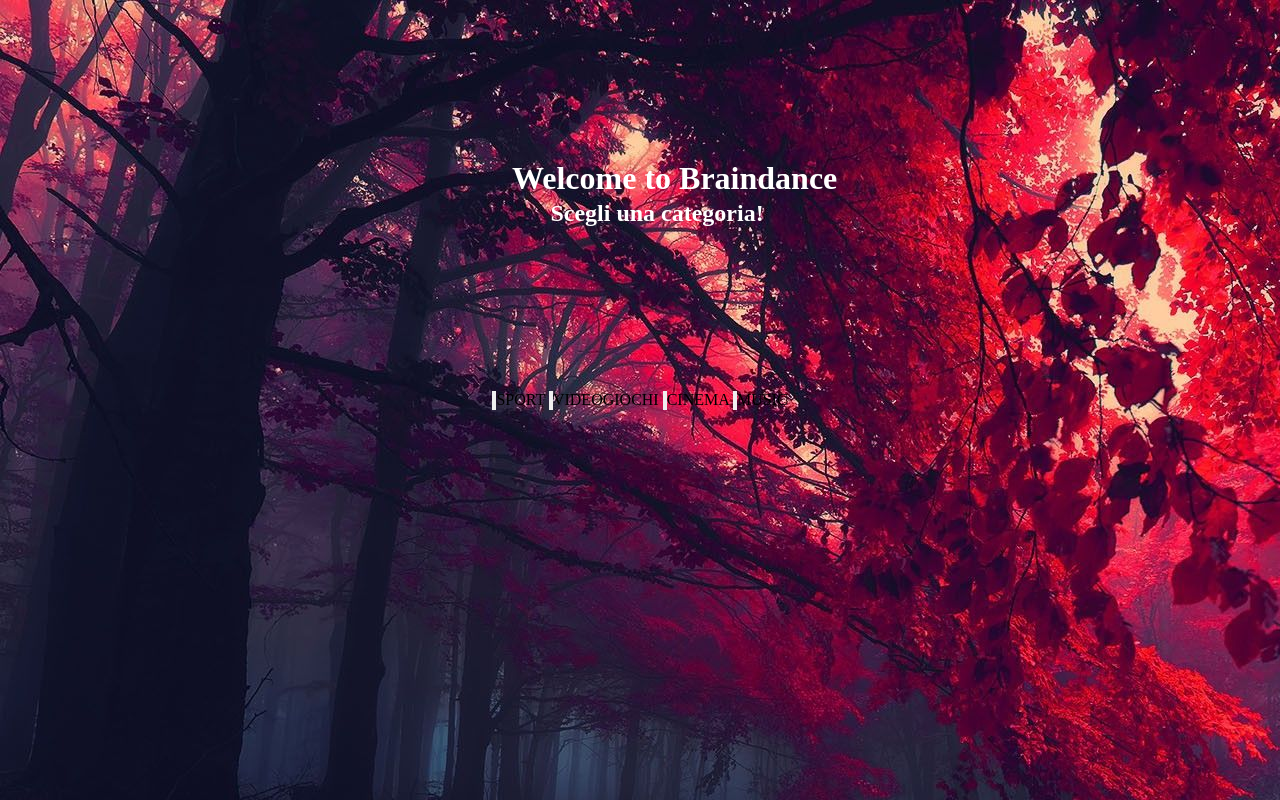
After one commit to ErifSenpai/Project-Braindance, a PHP site: page /gaming/game.php in a window 1280 px wide. The commit adds this page. Run offline with PHP 8.4, Linux system fonts and the light colour scheme.

Commit message:
Fix css, added code, added php

```diff
--- /dev/null
+++ b/code/gaming/game.php
@@ -0,0 +1,55 @@
+<!DOCTYPE html>
+<html lang="en">
+<?php
+    session_start();
+?>
+<head>
+    <meta charset="UTF-8">
+    <meta http-equiv="X-UA-Compatible" content="IE=edge">
+    <meta name="viewport" content="width=device-width, initial-scale=1.0">
+    <link rel="stylesheet" href="styleGame.css">
+    <script src="gaming.js"></script>
+    <title>BRAIN DANCE</title>
+</head>
+<body>
+    <center>
+    <h1>Welcome to Braindance</h1>
+
+    <h2> Scegli una categoria!</h2>
+
+    <div id="bottoni">
+    <form action = "POST">
+    <input type="button" id="sport" name = "sport" style="--clr:#0FF0FC"><span>SPORT</span><i></i></button>
+    <input type="button" id="games" name = "games" style="--clr:#8A2BE2"><span>VIDEOGIOCHI</span><i></i> </button>
+    <input type="button" id="cinema" name = "cinema" style="--clr:#0FF0FC"><span>CINEMA</span><i></i></button>
+    <input type="button" id="musica" name = "musica" style="--clr:#8A2BE2"><span>MUSIC</span><i></i></button>
+    </form>
+
+</div>
+</center>
+
+</body>
+</html>
+
+<?php
+
+if(isset($_POST['sport'])) {
+    $_SESSION["categoria"] = "sport";
+}
+
+if(isset($_POST['games'])) {
+    $_SESSION["categoria"] = "games";
+}
+
+if(isset($_POST['cinema'])) {
+    $_SESSION["categoria"] = "cinema";
+}
+
+if(isset($_POST['musica'])) {
+    $_SESSION["categoria"] = "musica";
+}
+
+
+
+
+?>
--- a/code/gaming/style.css
+++ b/code/gaming/styleGame.css
@@ -12,7 +12,7 @@
     align-items: center;
     justify-content: center;
     min-height: 100vh;
-    background: #27272c;
+    background-image: url("sfondoGame.jpg");
   }
 
   .bottoni
@@ -122,4 +122,14 @@
   h1{
 
     color: white;
+    position: absolute;
+    top: 20%;
+    left: 40%
   }
+
+  h2{
+    color:white;
+    position: absolute;
+    top: 25%;
+    left: 43%
+  }
```
Also changed, not shown: code/gaming/game.html (deleted, +0 -26 lines), code/gaming/inGame/inGame.php (renamed from code/gaming/inGame/inGame.html, +14 -0 lines), code/gaming/gaming.js (line endings or trailing spaces), code/gaming/sfondoGame.jpg (renamed from code/gaming/109676.jpg).
